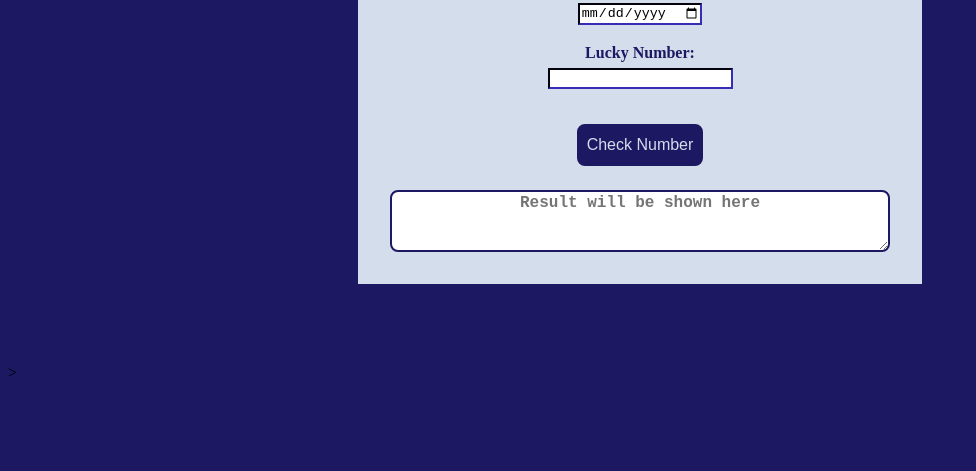
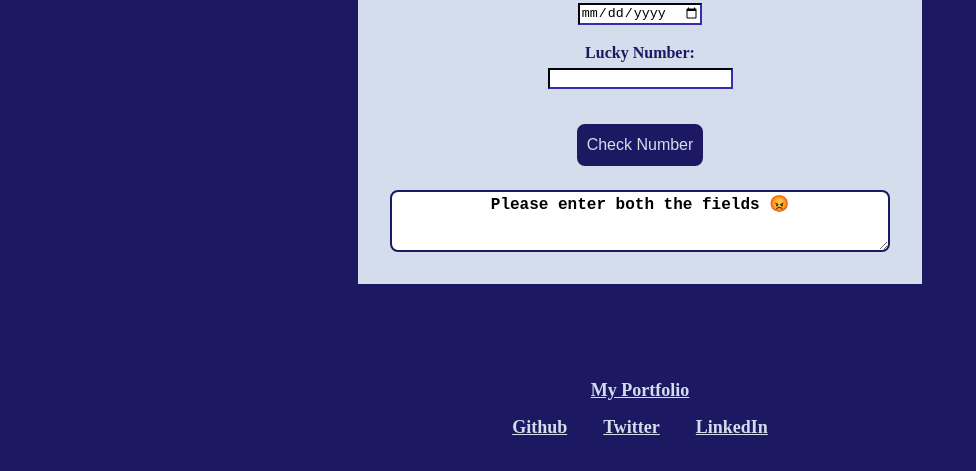
Before and after one commit to Abhinav1692/IsYourBirthdayLucky, a plain HTML site: page index.html in a window 1280 px wide. Both pictures are taken after a click on the button "Check Number". Shown: the part 213-684 px from the top of the page, without its empty margins (0-976 px from the left). Drawn offline with Linux system fonts and the light colour scheme.

Commit message:
footer links created

```diff
--- a/index.html
+++ b/index.html
@@ -10,7 +10,7 @@
       <title></title>
       <meta name="description" content="">
       <meta name="viewport" content="width=device-width, initial-scale=1">
-      <link rel="stylesheet" href="styles.css">
+      <link rel="stylesheet" href="styles.css"/>
    </head>
    <body>
       <!--[if lt IE 7]>
@@ -30,6 +30,28 @@
                <textarea  id="output" cols="15" rows="3" placeholder="Result will be shown here"></textarea>
        </div>
 
-      <script src="main.js"  defer="defer"></script>></script>
+
+
+
+
+         <footer class="footer">
+        <div class="footer-header">
+           <a class="link"  href="/">My Portfolio</a>
+           </div>
+        <ul class="list-non-bullet ">
+            <li class="list-inline">
+               <a class="link"  href="https://github.com/Abhinav1692">Github</a>
+            </li>
+            <li class="list-inline">
+              <a class="link"  href="https://twitter.com/Abhinav81919371">Twitter</a>
+            </li>
+            <li class="list-inline">
+               <a class="link"  href="https://www.linkedin.com/in/abhinav-dubey1/">LinkedIn</a>
+            </li>
+
+        </ul>
+    </footer>
+      <!-- <script src="https://cdnjs.cloudflare.com/ajax/libs/Chart.js/3.5.1/chart.min.js"></script> -->
+           <script src="main.js" ></script>
    </body>
 </html>
--- a/main.js
+++ b/main.js
@@ -1,36 +1,51 @@
 const dateOfBirth = document.querySelector("#date-of-birth");
 const luckyNumber = document.querySelector("#lucky-number");
-const checkButton = document.querySelector("#check-number");
+const checkNumberButton = document.querySelector('#check-button');
 const outputArea =  document.querySelector("#output");
 
 
-checkButton.addEventListener("click", function checkLuckyNumber() {
+
+
+function checkLuckyNumber()
+ { // outputArea.style.display="none";
 
    const dob = dateOfBirth.value;
    const number = luckyNumber.value;
+
    console.log(dob);
    console.log(number);
 
-   dob=dob.replaceAll("-","");
-   const sum=findSum(dob);
 
-   if(sum % number === 0){
-       outputArea.innerText="Your Birthday is Lucky 🎉🎁";
+   var sum=findSum(dob);
+
+   if(sum && number.length!==0)
+   {
+     if(sum % number === 0){
+       showMessage(number," is a Lucky Number 🎉🎁");
+     }
+    else
+    {
+      showMessage(number," is Not that Lucky 😌😯");
+    }
    }
-   else
-   {
-      outputArea.innerText="Your Birthday is Not Lucky 😌😯";
-   }
-// }
-// else{
-//    outputArea.innerText="Please enter both the fields 😡";
-// }
-});
-console.log("hello");
+  else{
+    outputArea.innerText="Please enter both the fields 😡";
+    }
+}
+
+checkNumberButton.addEventListener( "click", checkLuckyNumber);
+
+
 function findSum(dob)
 {  let sum=0;
+  dob=dob.replaceAll("-","");
 for(let i=0;i<dob.length;i++) {
     sum+=Number(dob.charAt(i));  //typecasting: sring to number
 }
 return sum;
 }
+
+function showMessage(number,message){
+// { outputArea.style.display="block";
+ outputArea.innerText= String(number) + message;
+}
--- a/styles.css
+++ b/styles.css
@@ -47,12 +47,45 @@ textarea{
    font-size: large;
    font-weight: bold;
 }
-/* button:hover{
+ button:hover{
    background-color:black;
-}
+ }
+
 /* label:hover{ */
    /* background-color:var(--secondary-color);
 } */
 /* button:visited{
    color: green;
 } */
+.list-non-bullet {
+    list-style: none;
+}
+
+.list-inline {
+    display: inline;
+    padding: 0rem 1rem;
+}
+.footer {
+    background-color:var(--primary-color);
+    padding:1rem 1rem;
+    color:var(--secondary-color);
+    text-align:center;
+    border-top-right-radius: 1rem;
+}
+.footer .link{
+   color:var(--secondary-color);
+   font-weight:bold;
+   font-size:large;
+
+}
+.footer ul{
+    padding-inline-start: 0px;
+}
+.footer .footer-header
+{
+font-weight:bold;
+font-size:large;
+}
+a:hover{
+  background-color: black;
+}
```
Also changed, not shown: 1 other file.
